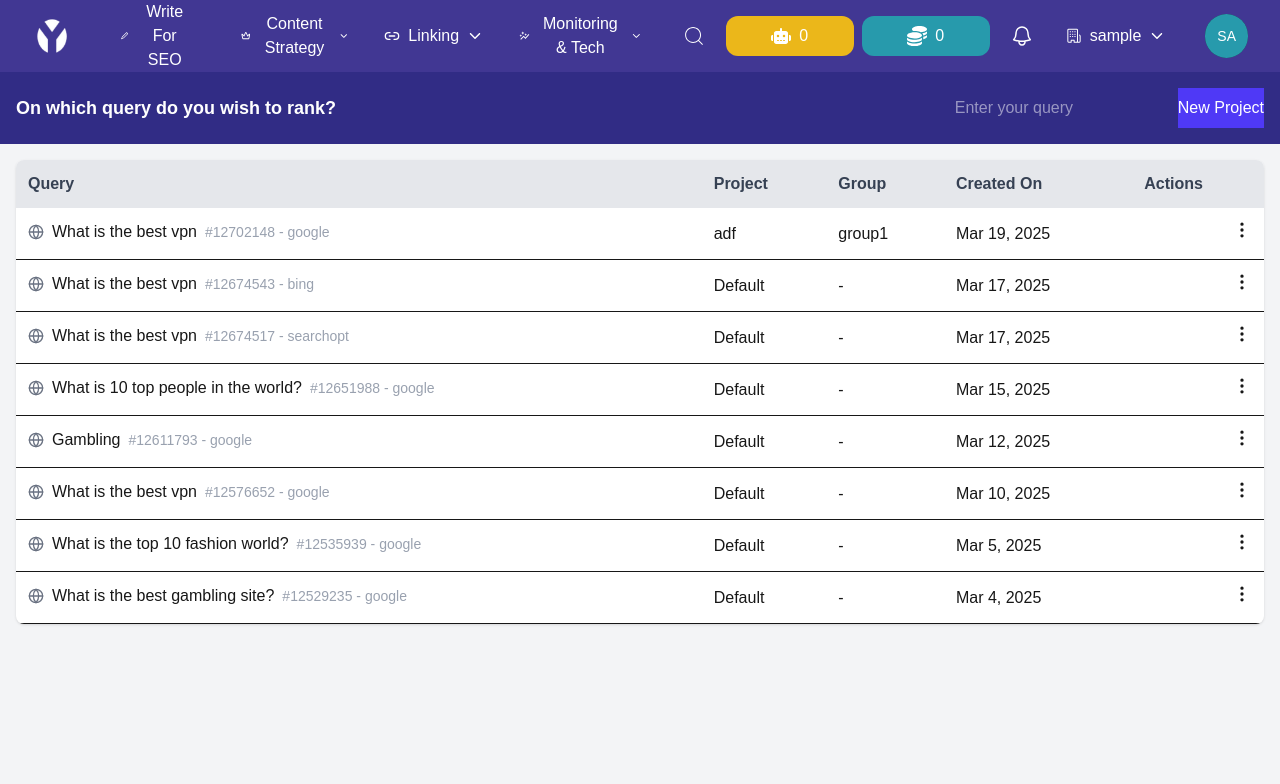
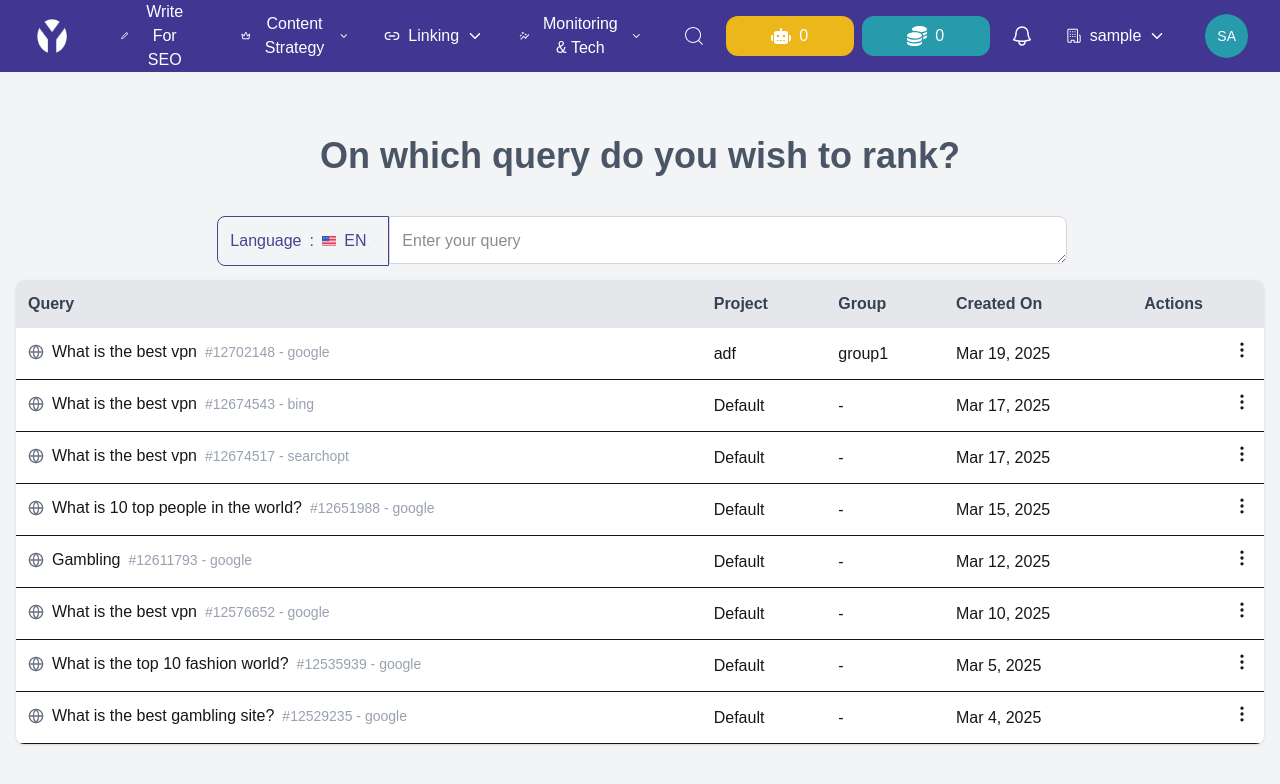
Before and after one commit to toptalentcoder/SEO-Lumenia, a Next.js app in the folder client/: page /guides in a window 1280 px wide. Shown: the top 784 px of the page. Built offline with nearby package versions, Linux system fonts and the light colour scheme; sample sign-in values are in the browser's storage.

Commit message:
focusable query textarea

```diff
--- a/client/package.json
+++ b/client/package.json
@@ -11,6 +11,7 @@
   "dependencies": {
     "@headlessui/react": "^2.2.0",
     "@heroicons/react": "^2.2.0",
+    "country-flag-icons": "^1.5.18",
     "lucide-react": "^0.482.0",
     "next": "15.2.1",
     "react": "^19.0.0",
--- a/client/src/app/guides/page.js
+++ b/client/src/app/guides/page.js
@@ -2,6 +2,9 @@
 
 import { useState } from "react";
 import { Search, Globe, MoreVertical } from "lucide-react";
+import { Menu, MenuButton, MenuItem, MenuItems } from '@headlessui/react'
+import { IoIosArrowDown } from "react-icons/io";
+import { US } from 'country-flag-icons/react/3x2'
 
 const queries = [
     { query: "What is the best vpn", id: "12702148", platform: "google", project: "adf", group: "group1", date: "Mar 19, 2025" },
@@ -16,27 +19,82 @@ const queries = [
 
 export default function SEOQueryDashboard() {
     const [search, setSearch] = useState("");
+    const [isFocused, setIsFocused] = useState(false);
+    const [showAdditionalInfo, setShowAdditionalInfo] = useState(false);
+
+    const handleFocus = () => {
+        setIsFocused(true);
+    };
+
+    const handleBlur = () => {
+        setIsFocused(false);
+    };
 
     return (
         <div className="min-h-screen bg-gray-100">
-        {/* Top Navbar */}
-        <div className="bg-indigo-900 text-white p-4 flex justify-between items-center">
-            <h1 className="text-lg font-semibold">On which query do you wish to rank?</h1>
-            <div className="flex gap-2">
-            <input
-                placeholder="Enter your query"
-                className="p-2 rounded"
-                value={search}
-                onChange={(e) => setSearch(e.target.value)}
+
+            <div className="flex justify-center text-4xl font-semibold text-gray-600 pt-16 mb-10">
+                On which query do you wish to rank?
+            </div>
+
+            <div className="relative w-2/3 mx-auto">
+                <div className="flex items-center rounded-lg">
+                    {/* Language Menu - Fixed Position */}
+                    <div className="absolute left-1 top-0">
+                        <Menu>
+                            <MenuButton className="text-white cursor-pointer">
+                                <div className="flex items-center space-x-2 text-[#4A4291] hover:bg-[#4A4291] hover:text-white rounded-l-lg px-3 py-3 text-md font-medium border border-[#4A4291]">
+                                    <span>Language</span>
+                                    <span>:</span>
+                                    <US title="United States"/>
+                                    <span>EN</span>
+                                    <IoIosArrowDown />
+                                </div>
+                            </MenuButton>
+                            <MenuItems
+                                anchor="bottom start"
+                                className="[--anchor-gap:8px] [--anchor-padding:8px] rounded-md bg-white shadow-2xl mt-4"
+                            >
+                            <MenuItem>
+                                <a
+                                href="#"
+                                className="block px-7 py-2 text-sm text-gray-700 data-focus:bg-gray-100 data-focus:outline-hidden"
+                                >
+                                Org
+                                </a>
+                            </MenuItem>
+                            </MenuItems>
+                        </Menu>
+                    </div>
+
+                    {/* Textarea */}
+                    <textarea
+                        className={`flex-1 bg-white p-3 border border-gray-300 rounded-r-lg transition-all duration-300 ease-in-out ml-44 ${isFocused ? 'h-24' : 'h-12'} ${isFocused ? '' : 'overflow-hidden'}`}
+                        placeholder={isFocused ? 'Enter your query' : 'Enter your query'}
+                        onFocus={handleFocus}
                     />
-            <button className="bg-indigo-600 text-white">New Project</button>
                 </div>
+
+                {/* Additional Options when Focused */}
+                {isFocused && (
+                    <div id="additional-info" className="mt-2 text-sm flex justify-end">
+                        <select id="category" className="border p-1 rounded">
+                            <option value="adf">adf</option>
+                        </select>
+                        <select id="group" className="border p-1 rounded">
+                            <option value="No group">No group</option>
+                        </select>
+                        <button className="ml-2 bg-green-600 hover:bg-green-700 cursor-pointer text-white py-2 px-4 rounded-xl">
+                            Create a SEO Guide
+                        </button>
+                    </div>
+                )}
                 </div>
 
             {/* Query Table */}
             <div className="container mx-auto p-4">
                 <div className="bg-white shadow rounded-lg overflow-hidden">
-            <table className="w-full text-left">
+                    <table className="w-full text-left" onClick={handleBlur}>
                         <thead>
                         <tr className="bg-gray-200 text-gray-700">
                             <th className="p-3">Query</th>
```
Also changed, not shown: 1 other file (tests, documents, lock files or other folders). Lines whose indentation alone changed are shown as unchanged.
